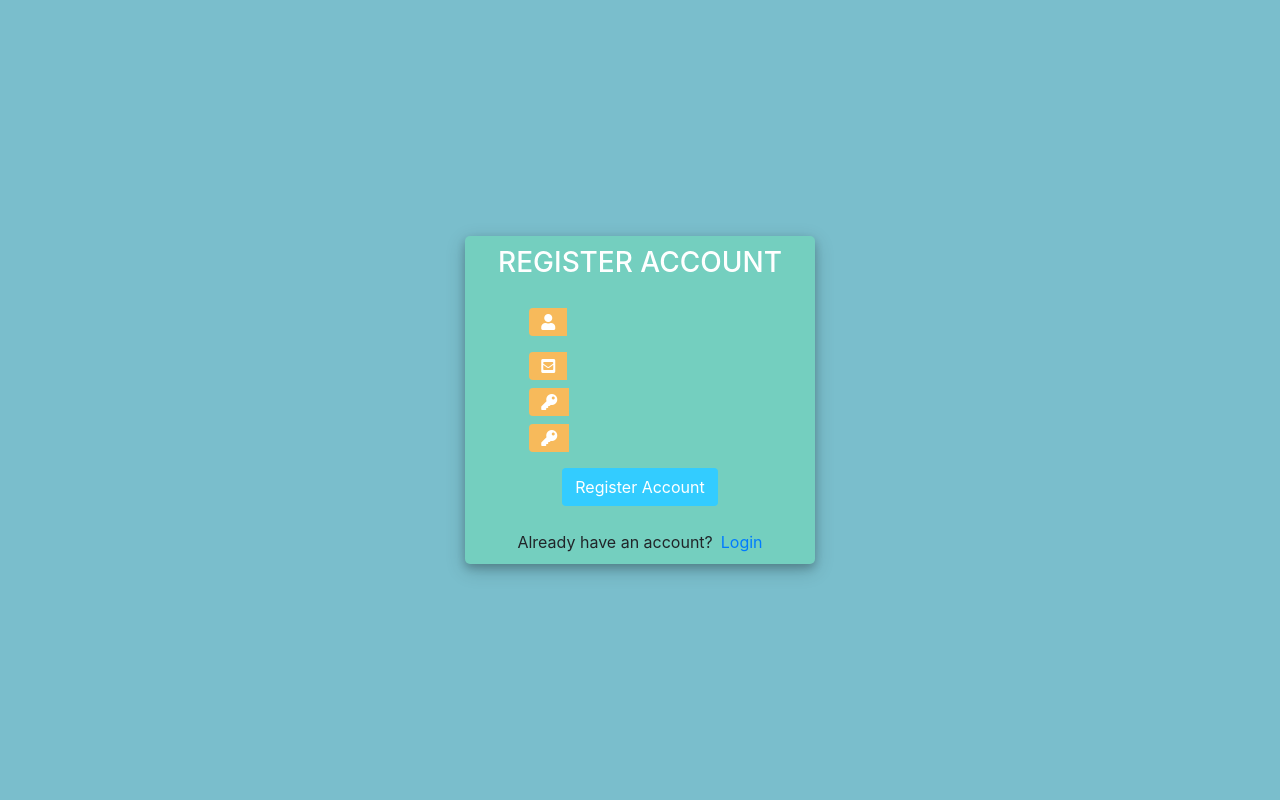
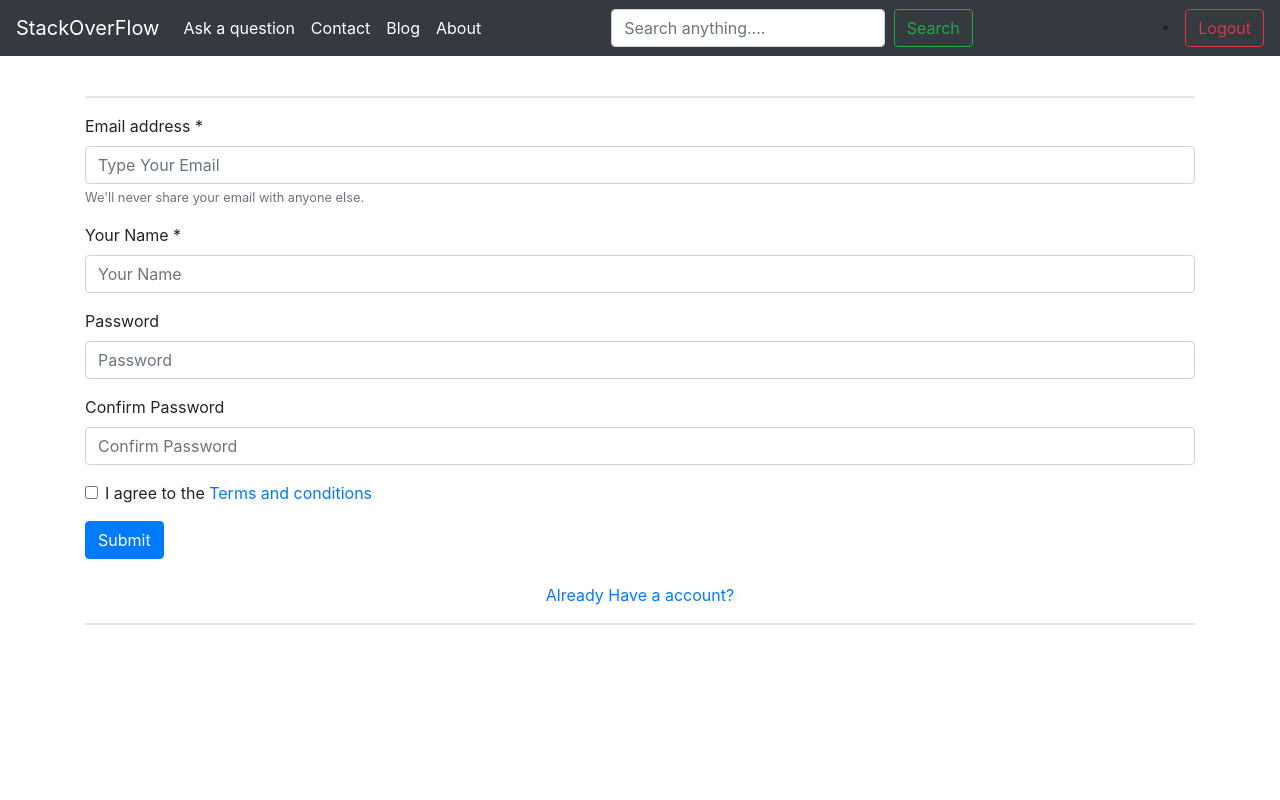
Before and after one commit to AnkitMitraOfficial/StackOverflowClone, a Django app: page /signup/ in a window 1280 px wide. Run offline with Django 3.2, Linux system fonts and the light colour scheme; some libraries are stand-ins or nearby versions.

Commit message:
Styled the login and signup form

```diff
--- a/Authentication/templates/Authentication/signupuser.html
+++ b/Authentication/templates/Authentication/signupuser.html
@@ -1,140 +1,50 @@
-<!DOCTYPE html>
-<html>
+{% extends 'StackoverflowClone/base.html' %}
 
-<head>
-	<title>Login</title>
-	<link rel="stylesheet" href="https://stackpath.bootstrapcdn.com/bootstrap/4.1.3/css/bootstrap.min.css" integrity="sha384-MCw98/SFnGE8fJT3GXwEOngsV7Zt27NXFoaoApmYm81iuXoPkFOJwJ8ERdknLPMO" crossorigin="anonymous">
-	<script src="https://ajax.googleapis.com/ajax/libs/jquery/3.3.1/jquery.min.js"></script>
-	<link rel="stylesheet" href="https://use.fontawesome.com/releases/v5.6.1/css/all.css" integrity="sha384-gfdkjb5BdAXd+lj+gudLWI+BXq4IuLW5IT+brZEZsLFm++aCMlF1V92rMkPaX4PP" crossorigin="anonymous">
+{% load static %}
+
+{% block content %}
 
 <style>
-		body,
-		html {
-			margin: 0;
-			padding: 0;
-			height: 100%;
-			background: #7abecc !important;
+	hr {
+		border-width: 2px;
 	}
-		.user_card {
-			width: 350px;
-			margin-top: auto;
-			margin-bottom: auto;
-			background: #74cfbf;
-			position: relative;
-			display: flex;
-			justify-content: center;
-			flex-direction: column;
-			padding: 10px;
-			box-shadow: 0 4px 8px 0 rgba(0, 0, 0, 0.2), 0 6px 20px 0 rgba(0, 0, 0, 0.19);
-			-webkit-box-shadow: 0 4px 8px 0 rgba(0, 0, 0, 0.2), 0 6px 20px 0 rgba(0, 0, 0, 0.19);
-			-moz-box-shadow: 0 4px 8px 0 rgba(0, 0, 0, 0.2), 0 6px 20px 0 rgba(0, 0, 0, 0.19);
-			border-radius: 5px;
-
-		}
-
-		.form_container {
-			margin-top: 20px;
-		}
-
-		#form-title{
-			color: #fff;
-		}
-		.login_btn {
-			width: 100%;
-			background: #33ccff !important;
-			color: white !important;
-		}
-		.login_btn:focus {
-			box-shadow: none !important;
-			outline: 0px !important;
-		}
-		.login_container {
-			padding: 0 2rem;
-		}
-		.input-group-text {
-			background: #f7ba5b !important;
-			color: white !important;
-			border: 0 !important;
-			border-radius: 0.25rem 0 0 0.25rem !important;
-		}
-		.input_user,
-		.input_pass:focus {
-			box-shadow: none !important;
-			outline: 0px !important;
-		}
-
 </style>
-
-</head>
-<body>
-	<div class="container h-100">
-		<div class="d-flex justify-content-center h-100">
-			<div class="user_card">
-				<div class="d-flex justify-content-center">
-					<h3 id="form-title">REGISTER ACCOUNT</h3>
+<br>
+<form>
+	<div class="container">
+		<hr>
+		<div class="form-group">
+			<label for="exampleInputEmail1">Email address *</label>
+			<input type="email" class="form-control" required id="exampleInputEmail1" aria-describedby="emailHelp"
+				placeholder="Type Your Email">
+			<small id="emailHelp" class="form-text text-muted">We'll never share your email with anyone else.</small>
 		</div>
-				<div class="d-flex justify-content-center form_container">
-
-					<form method="POST" action="">
-						{% csrf_token %}
-						<div class="input-group mb-3">
-							<div class="input-group-append">
-								<span class="input-group-text"><i class="fas fa-user"></i></span>
+		<div class="form-group">
+			<label for="exampleFormControlSelect1">Your Name *</label>
+			<input name="name" type="text" class="form-control" placeholder="Your Name" required="">
 		</div>
-							{{form.username}}
+		<div class="form-group">
+			<label for="exampleInputPassword1">Password</label>
+			<input type="password" required class="form-control" id="exampleInputPassword1" placeholder="Password">
 		</div>
-						<div class="input-group mb-2">
-							<div class="input-group-append">
-								<span class="input-group-text"><i class="fas fa-envelope-square"></i></span>
+		<div class="form-group">
+			<label for="exampleInputPassword1">Confirm Password</label>
+			<input type="password" required class="form-control" id="exampleInputPassword1"
+				placeholder="Confirm Password">
 		</div>
-							{{form.email}}
+		<div class="form-group form-check">
+			<input type="checkbox" class="form-check-input" id="exampleCheck1" required>
+			<label class="form-check-label" for="exampleCheck1">I agree to the <a href="#">Terms and
+					conditions</a></label>
 		</div>
-						<div class="input-group mb-2">
-							<div class="input-group-append">
-								<span class="input-group-text"><i class="fas fa-key"></i></span>
+		<button type="submit" class="btn btn-primary">Submit</button>
+		<br><br>
+		<div class="text-center">
+			<a href="{% url 'login' %}">Already Have a account?</a>
 		</div>
-							{{form.password1}}
-						</div>
-						<div class="input-group mb-2">
-							<div class="input-group-append">
-								<span class="input-group-text"><i class="fas fa-key"></i></span>
-							</div>
-							{{form.password2}}
-						</div>
-
-
-				   		<div class="d-flex justify-content-center mt-3 login_container">
-				 			<input class="btn login_btn" type="submit" value="Register Account">
+		<hr>
 	</div>
 
 </form>
-				</div>
 
-				{{form.errors}}
-
-				<div class="mt-4">
-					<div class="d-flex justify-content-center links">
-						Already have an account? <a href="{% url 'login' %}" class="ml-2">Login</a>
-					</div>
-				</div>
-			</div>
-		</div>
-	</div>
-	<script>
-						/* Because i didnt set placeholder values in forms.py they will be set here using vanilla Javascript
-		//We start indexing at one because CSRF_token is considered and input field
-		 */
-
-		//Query All input fields
-		var form_fields = document.getElementsByTagName('input')
-		form_fields[1].placeholder='Username..';
-		form_fields[2].placeholder='Email..';
-		form_fields[3].placeholder='Enter password...';
-		form_fields[4].placeholder='Re-enter Password...';
-
-		for (var field in form_fields){
-			form_fields[field].className += ' form-control'
-		}
-	</script>
-</body>
-</html>
+{% endblock content %}
```
Also changed, not shown: Authentication/templates/Authentication/loginuser.html (+29 -119 lines). Lines whose indentation alone changed are shown as unchanged.
